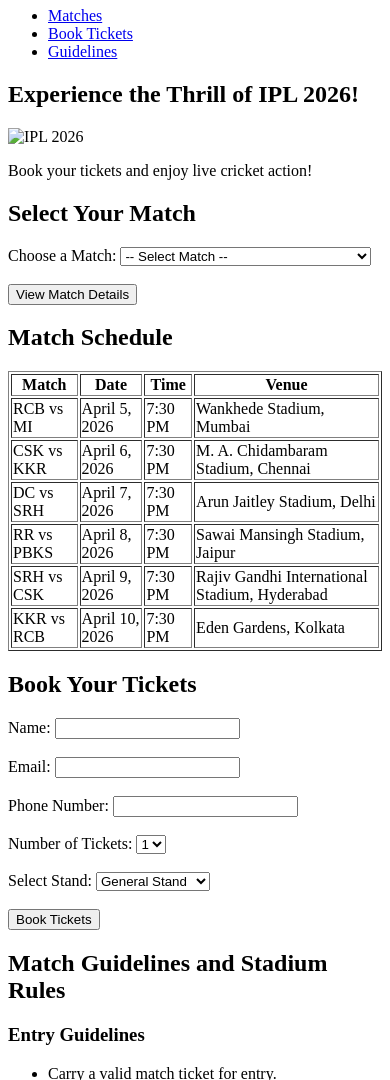
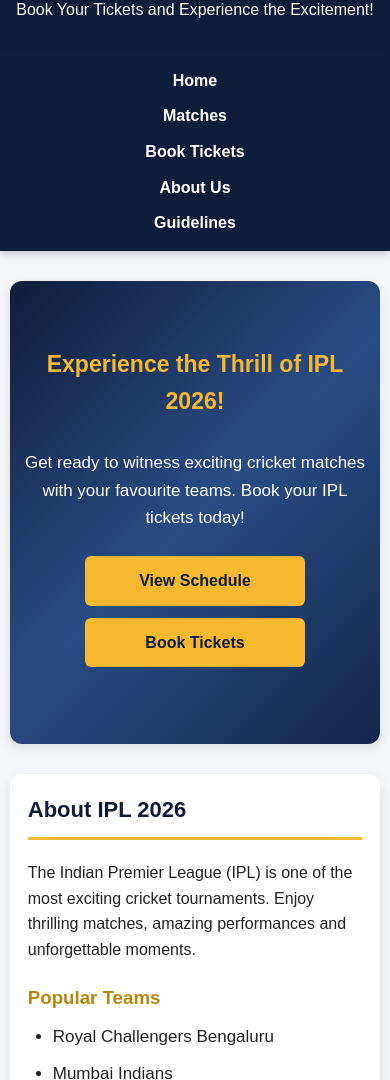
Before and after one commit to venkateshp1551-alt/web-development, a plain HTML site: page index.html in a window 390 px wide. Shown: the part 110-1190 px from the top of the page. Drawn offline with Linux system fonts and the light colour scheme.

Commit message:
Update HTML and CSS files

```diff
--- /dev/null
+++ b/CSS/style.css
@@ -0,0 +1,307 @@
+:root {
+    --primary: #101d3a;
+    --accent: #f5b82e;
+    --background: #f4f6fa;
+    --text: #222222;
+    --white: #ffffff;
+}
+
+* {
+    margin: 0;
+    padding: 0;
+    box-sizing: border-box;
+}
+
+html {
+    scroll-behavior: smooth;
+    scroll-padding-top: 75px;
+}
+
+body {
+    font-family: Arial, sans-serif;
+    background-color: var(--background);
+    color: var(--text);
+    line-height: 1.6;
+}
+
+header {
+    background-color: var(--primary);
+    color: var(--white);
+    text-align: center;
+    padding: 30px 15px;
+}
+
+header h1 {
+    color: var(--accent);
+    font-size: 32px;
+    margin-bottom: 10px;
+}
+
+header p {
+    font-size: 16px;
+}
+
+nav {
+    background-color: var(--primary);
+    position: sticky;
+    top: 0;
+    z-index: 1000;
+    padding: 15px;
+    box-shadow: 0 3px 8px rgba(0, 0, 0, 0.2);
+}
+
+nav ul {
+    list-style: none;
+    display: flex;
+    justify-content: center;
+    align-items: center;
+    flex-wrap: wrap;
+    gap: 30px;
+}
+
+nav ul li a {
+    color: var(--white);
+    text-decoration: none;
+    font-size: 16px;
+    font-weight: bold;
+    transition: 0.3s;
+}
+
+nav ul li a:hover {
+    color: var(--accent);
+}
+
+section {
+    background-color: var(--white);
+    width: 90%;
+    max-width: 1100px;
+    margin: 30px auto;
+    padding: 30px;
+    border-radius: 12px;
+    box-shadow: 0 4px 12px rgba(0, 0, 0, 0.1);
+}
+
+section h2 {
+    color: var(--primary);
+    font-size: 26px;
+    margin-bottom: 20px;
+    border-bottom: 3px solid var(--accent);
+    padding-bottom: 10px;
+}
+
+section h3 {
+    color: #b8860b;
+    margin-top: 20px;
+    margin-bottom: 10px;
+}
+
+section p {
+    margin-bottom: 15px;
+}
+
+.hero {
+    background: linear-gradient(
+        135deg,
+        #101d3a,
+        #294c85,
+        #14264a
+    );
+    color: var(--white);
+    text-align: center;
+    padding: 100px 25px;
+    border-radius: 12px;
+}
+
+.hero-content h2 {
+    color: var(--accent);
+    font-size: 36px;
+    border: none;
+    margin-bottom: 20px;
+}
+
+.hero-content p {
+    font-size: 20px;
+    max-width: 700px;
+    margin: 0 auto 25px;
+}
+
+.btn,
+.book-btn {
+    display: inline-block;
+    background-color: var(--accent);
+    color: var(--primary);
+    text-decoration: none;
+    border: none;
+    padding: 12px 25px;
+    margin: 10px;
+    border-radius: 6px;
+    font-size: 16px;
+    font-weight: bold;
+    cursor: pointer;
+    transition: 0.3s;
+}
+
+.btn:hover,
+.book-btn:hover {
+    background-color: var(--white);
+    color: var(--primary);
+    transform: scale(1.05);
+}
+
+.team-list {
+    padding-left: 25px;
+}
+
+.team-list li {
+    margin: 10px 0;
+    font-size: 17px;
+}
+
+.table-container {
+    width: 100%;
+    overflow-x: auto;
+}
+
+table {
+    width: 100%;
+    border-collapse: collapse;
+    text-align: center;
+    min-width: 550px;
+}
+
+th {
+    background-color: var(--primary);
+    color: var(--white);
+    padding: 15px;
+}
+
+td {
+    padding: 13px;
+    border: 1px solid #dddddd;
+}
+
+tbody tr:nth-child(even) {
+    background-color: #f2f2f2;
+}
+
+tbody tr:hover {
+    background-color: #fff0c2;
+}
+
+form {
+    max-width: 600px;
+    margin: 20px auto;
+}
+
+.form-group {
+    margin-bottom: 18px;
+}
+
+label {
+    display: block;
+    font-weight: bold;
+    margin-bottom: 8px;
+    color: var(--primary);
+}
+
+input,
+select {
+    width: 100%;
+    padding: 12px;
+    border: 1px solid #cccccc;
+    border-radius: 6px;
+    font-size: 15px;
+    background-color: var(--white);
+}
+
+input:focus,
+select:focus {
+    outline: 2px solid var(--accent);
+    border-color: var(--accent);
+}
+
+.book-btn {
+    width: 100%;
+    margin: 10px 0;
+    padding: 14px;
+}
+
+#guidelines {
+    border-left: 5px solid var(--accent);
+}
+
+#guidelines ul {
+    padding-left: 25px;
+}
+
+#guidelines ul li {
+    margin: 10px 0;
+}
+
+footer {
+    background-color: var(--primary);
+    color: var(--white);
+    text-align: center;
+    padding: 25px;
+    margin-top: 30px;
+}
+
+footer p {
+    margin: 5px;
+}
+
+@media screen and (max-width: 768px) {
+    header h1 {
+        font-size: 25px;
+    }
+
+    nav ul {
+        gap: 15px;
+    }
+
+    section {
+        width: 95%;
+        padding: 20px;
+    }
+
+    .hero {
+        padding: 65px 15px;
+    }
+
+    .hero-content h2 {
+        font-size: 27px;
+    }
+
+    .hero-content p {
+        font-size: 17px;
+    }
+}
+
+@media screen and (max-width: 480px) {
+    header h1 {
+        font-size: 21px;
+    }
+
+    nav ul {
+        flex-direction: column;
+        gap: 10px;
+    }
+
+    section h2 {
+        font-size: 22px;
+    }
+
+    .hero-content h2 {
+        font-size: 23px;
+    }
+
+    .btn {
+        display: block;
+        margin: 12px auto;
+        max-width: 220px;
+    }
+
+    section {
+        padding: 18px;
+    }
+}
--- a/index.html
+++ b/index.html
@@ -1,158 +1,183 @@
 <!DOCTYPE html>
 <html lang="en">
+
 <head>
     <meta charset="UTF-8">
     <meta name="viewport" content="width=device-width, initial-scale=1.0">
-    <title>IPL 2026 Ticket Booking</title>
+    <title>HOME | IPL 2026 Ticket Booking</title>
+    <link rel="stylesheet" href="CSS/style.css">
 </head>
 
 <body>
 
     <header>
         <h1>Welcome to IPL 2026 Ticket Booking</h1>
+        <p>Book Your Tickets and Experience the Excitement!</p>
+    </header>
 
     <nav>
         <ul>
+            <li><a href="#home">Home</a></li>
             <li><a href="#matches">Matches</a></li>
             <li><a href="#booking">Book Tickets</a></li>
+            <li><a href="#about">About Us</a></li>
             <li><a href="#guidelines">Guidelines</a></li>
         </ul>
     </nav>
-</header>
 
     <main>
 
-    <section>
+        <section id="home" class="hero">
+            <div class="hero-content">
                 <h2>Experience the Thrill of IPL 2026!</h2>
-        <img src="images/ipl20206.jpg" alt="IPL 2026" width="100%">
-        <p>Book your tickets and enjoy live cricket action!</p>
+
+                <p>
+                    Get ready to witness exciting cricket matches
+                    with your favourite teams.
+                    Book your IPL tickets today!
+                </p>
+
+                <a href="#matches" class="btn">View Schedule</a>
+                <a href="#booking" class="btn">Book Tickets</a>
+            </div>
+        </section>
+
+        <section id="about">
+            <h2>About IPL 2026</h2>
+
+            <p>
+                The Indian Premier League (IPL) is one of the most
+                exciting cricket tournaments. Enjoy thrilling matches,
+                amazing performances and unforgettable moments.
+            </p>
+
+            <h3>Popular Teams</h3>
+
+            <ul class="team-list">
+                <li>Royal Challengers Bengaluru</li>
+                <li>Mumbai Indians</li>
+                <li>Kolkata Knight Riders</li>
+                <li>Chennai Super Kings</li>
+                <li>Rajasthan Royals</li>
+                <li>Gujarat Titans</li>
+            </ul>
         </section>
 
         <section id="matches">
-        <h2>Select Your Match</h2>
+            <h2>IPL 2026 Match Schedule</h2>
 
-        <form id="matchForm">
-
-            <label for="match">Choose a Match:</label>
-
-            <select id="match" name="match" required>
-                <option value="">-- Select Match --</option>
-                <option value="RCB vs MI">RCB vs Mumbai Indians</option>
-                <option value="CSK vs KKR">CSK vs Kolkata Knight Riders</option>
-                <option value="DC vs SRH">Delhi Capitals vs Sunrisers Hyderabad</option>
-                <option value="RR vs PBKS">Rajasthan Royals vs Punjab Kings</option>
-                <option value="SRH vs CSK">Sunrisers Hyderabad vs CSK</option>
-                <option value="KKR vs RCB">KKR vs RCB</option>
-            </select>
-
-            <br><br>
-
-            <button type="button" onclick="showMatch()">
-                View Match Details
-            </button>
-
-        </form>
-
-        <p id="matchDetails"></p>
-
-    </section>
-
-    <section>
-        <h2>Match Schedule</h2>
-
-        <table border="1">
+            <div class="table-container">
+                <table>
+                    <thead>
                         <tr>
                             <th>Match</th>
                             <th>Date</th>
                             <th>Time</th>
                             <th>Venue</th>
                         </tr>
+                    </thead>
 
+                    <tbody>
                         <tr>
                             <td>RCB vs MI</td>
-                <td>April 5, 2026</td>
-                <td>7:30 PM</td>
-                <td>Wankhede Stadium, Mumbai</td>
+                            <td>April 10, 2026</td>
+                            <td>2:30 PM</td>
+                            <td>Chinnaswamy Stadium</td>
                         </tr>
 
                         <tr>
                             <td>CSK vs KKR</td>
-                <td>April 6, 2026</td>
-                <td>7:30 PM</td>
-                <td>M. A. Chidambaram Stadium, Chennai</td>
+                            <td>April 11, 2026</td>
+                            <td>7:00 PM</td>
+                            <td>MCA Stadium</td>
                         </tr>
 
                         <tr>
-                <td>DC vs SRH</td>
-                <td>April 7, 2026</td>
-                <td>7:30 PM</td>
-                <td>Arun Jaitley Stadium, Delhi</td>
+                            <td>RR vs GT</td>
+                            <td>April 12, 2026</td>
+                            <td>7:00 PM</td>
+                            <td>Wankhede Stadium</td>
                         </tr>
-
-            <tr>
-                <td>RR vs PBKS</td>
-                <td>April 8, 2026</td>
-                <td>7:30 PM</td>
-                <td>Sawai Mansingh Stadium, Jaipur</td>
-            </tr>
-
-            <tr>
-                <td>SRH vs CSK</td>
-                <td>April 9, 2026</td>
-                <td>7:30 PM</td>
-                <td>Rajiv Gandhi International Stadium, Hyderabad</td>
-            </tr>
-
-            <tr>
-                <td>KKR vs RCB</td>
-                <td>April 10, 2026</td>
-                <td>7:30 PM</td>
-                <td>Eden Gardens, Kolkata</td>
-            </tr>
+                    </tbody>
                 </table>
+            </div>
         </section>
 
-    <!-- Ticket Booking Form -->
         <section id="booking">
             <h2>Book Your Tickets</h2>
 
-        <form>
-            <label for="name">Name:</label>
-            <input type="text" id="name" name="name" required>
+            <p>Fill in the details below to book your IPL tickets.</p>
 
-            <br><br>
+            <form action="#" method="get">
 
-            <label for="email">Email:</label>
-            <input type="email" id="email" name="email" required>
+                <div class="form-group">
+                    <label for="name">Full Name:</label>
+                    <input
+                        type="text"
+                        id="name"
+                        name="name"
+                        placeholder="Enter your full name"
+                        required>
+                </div>
 
-            <br><br>
+                <div class="form-group">
+                    <label for="email">Email Address:</label>
+                    <input
+                        type="email"
+                        id="email"
+                        name="email"
+                        placeholder="Enter your email"
+                        required>
+                </div>
 
+                <div class="form-group">
                     <label for="phone">Phone Number:</label>
-            <input type="tel" id="phone" name="phone" required>
+                    <input
+                        type="tel"
+                        id="phone"
+                        name="phone"
+                        placeholder="Enter your phone number"
+                        pattern="[0-9]{10}"
+                        maxlength="10"
+                        required>
+                </div>
 
-            <br><br>
+                <div class="form-group">
+                    <label for="match">Select Match:</label>
+                    <select id="match" name="match" required>
+                        <option value="">-- Select Match --</option>
+                        <option value="RCB vs MI">RCB vs MI</option>
+                        <option value="CSK vs KKR">CSK vs KKR</option>
+                        <option value="RR vs GT">RR vs GT</option>
+                    </select>
+                </div>
 
+                <div class="form-group">
                     <label for="ticket">Number of Tickets:</label>
-            <select id="ticket" name="ticket">
+                    <select id="ticket" name="ticket" required>
+                        <option value="">-- Select Tickets --</option>
                         <option value="1">1</option>
                         <option value="2">2</option>
                         <option value="3">3</option>
                         <option value="4">4</option>
                         <option value="5">5</option>
                     </select>
+                </div>
 
-            <br><br>
+                <div class="form-group">
+                    <label for="stand">Select Stand:</label>
+                    <select id="stand" name="stand" required>
+                        <option value="">-- Select Stand --</option>
+                        <option value="General Stand">General Stand</option>
+                        <option value="Premium Stand">Premium Stand</option>
+                        <option value="VIP Stand">VIP Stand</option>
+                    </select>
+                </div>
 
-            <label for="stand">Select Stand:</label>
-            <select id="stand" name="stand">
-                <option>General Stand</option>
-                <option>Premium Stand</option>
-                <option>VIP Stand</option>
-            </select>
+                <button type="submit" class="book-btn">
+                    Book Tickets
+                </button>
 
-            <br><br>
-
-            <button type="submit">Book Tickets</button>
             </form>
         </section>
 
@@ -160,6 +185,7 @@
             <h2>Match Guidelines and Stadium Rules</h2>
 
             <h3>Entry Guidelines</h3>
+
             <ul>
                 <li>Carry a valid match ticket for entry.</li>
                 <li>Carry a valid government-issued photo ID.</li>
@@ -168,6 +194,7 @@
             </ul>
 
             <h3>Prohibited Items</h3>
+
             <ul>
                 <li>Outside food and beverages may not be permitted.</li>
                 <li>Weapons and sharp objects are prohibited.</li>
@@ -176,6 +203,7 @@
             </ul>
 
             <h3>General Instructions</h3>
+
             <ul>
                 <li>Follow instructions given by stadium officials.</li>
                 <li>Do not damage stadium property.</li>
@@ -183,18 +211,14 @@
                 <li>Do not enter restricted areas.</li>
                 <li>Tickets are subject to the stadium's terms and conditions.</li>
             </ul>
-
         </section>
 
     </main>
 
     <footer>
         <p>&copy; 2026 IPL Ticket Booking. All Rights Reserved.</p>
+        <p>Designed using HTML and CSS.</p>
     </footer>
-
-
-
-</script>
 
 </body>
 </html>
```
Lines whose indentation alone changed are shown as unchanged.
